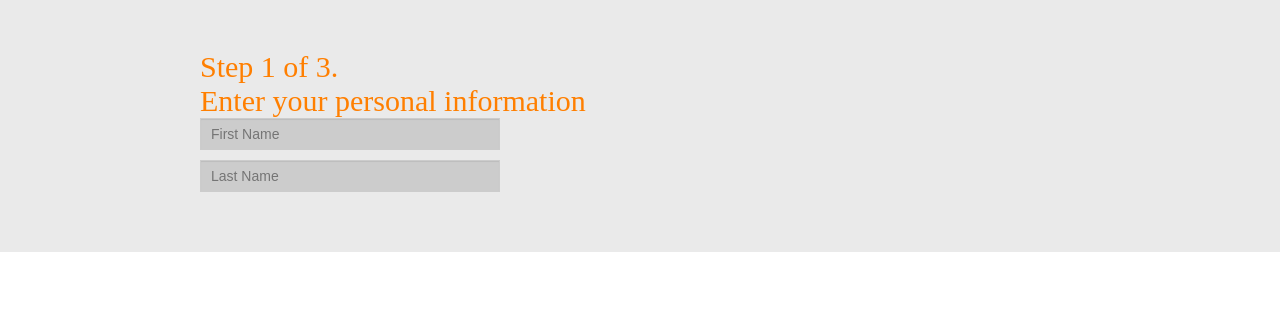
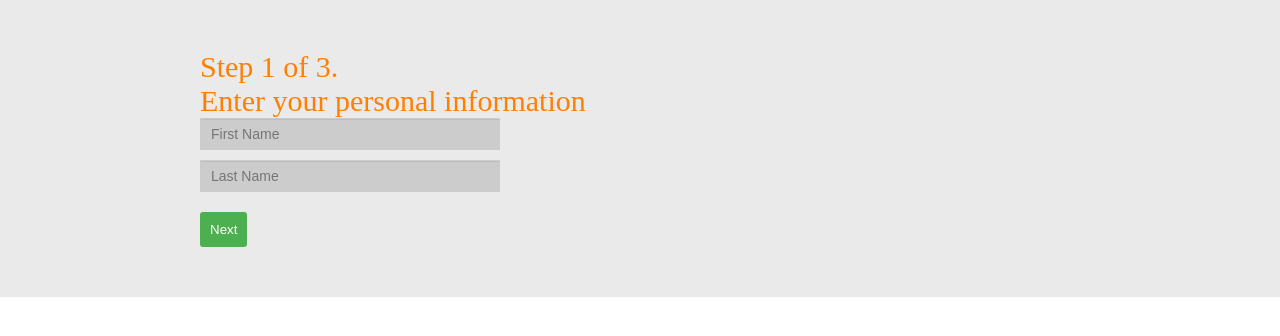
Before and after one commit to otinomz/Step-Forms, a React (Create React App) app: page / in a window 1280 px wide. Shown: the top 336 px of the page. Built offline with nearby package versions, Linux system fonts and the light colour scheme.

Commit message:
feat: new changes

```diff
--- a/src/components/PersonalInfo.js
+++ b/src/components/PersonalInfo.js
@@ -22,6 +22,9 @@ class PersonalInfo extends Component {
             onChange={handleChange("lastName")}
           />
         </label>
+        <button className="Next" onClick={this.continue}>
+          Next
+        </button>
       </>
     );
   }
```
